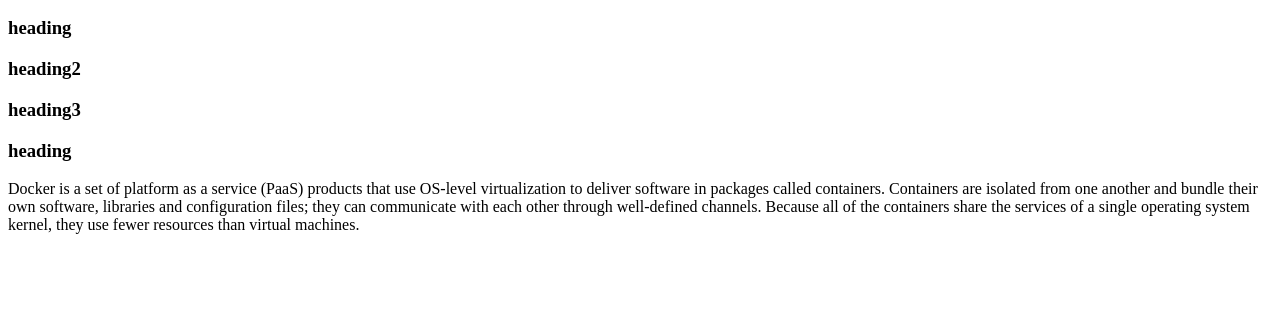
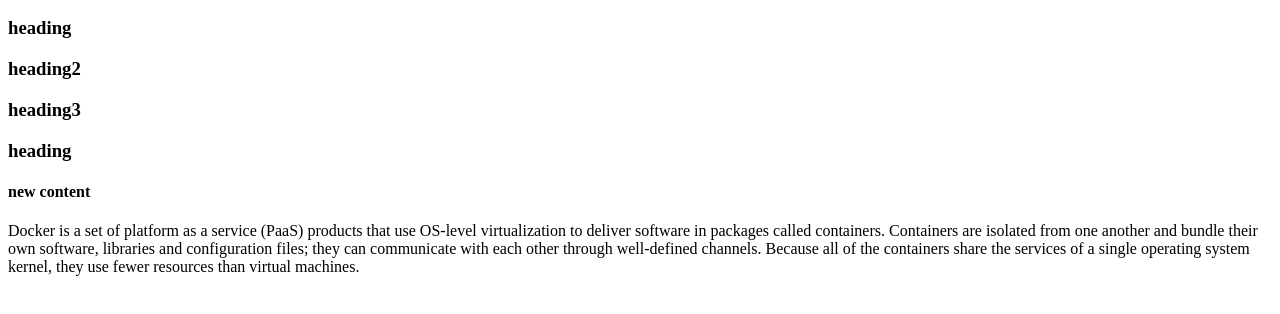
Before and after one commit to Navaratnahegde/Devops, a plain HTML site: page docker.html in a window 1280 px wide. Shown: the part 96-410 px from the top of the page. Drawn offline with Linux system fonts and the light colour scheme.

Commit message:
Update docker.html

```diff
--- a/docker.html
+++ b/docker.html
@@ -7,6 +7,7 @@
     <h3>heading2</h3>
     <h3>heading3</h3>
     <h3>heading</h3>
+    <h4>new content</h4>
 <p style=color:"red";>Docker is a set of platform as a service (PaaS) products that use OS-level virtualization to deliver software in packages called containers. Containers are isolated from one another and bundle their own software, libraries and configuration files; they can communicate with each other through well-defined channels. Because all of the containers share the services of a single operating system kernel, they use fewer resources than virtual machines.</p>
 
   </body>
```
